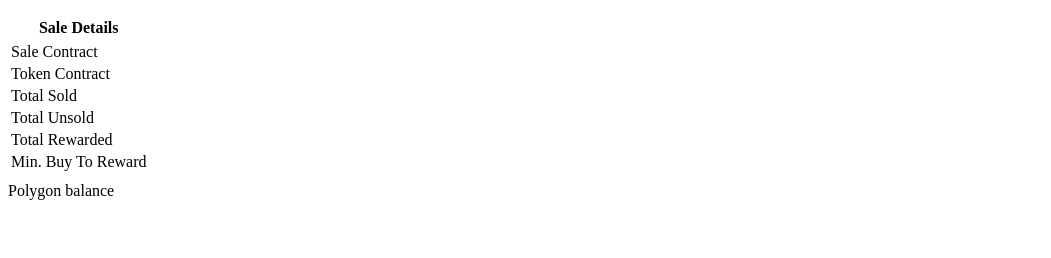
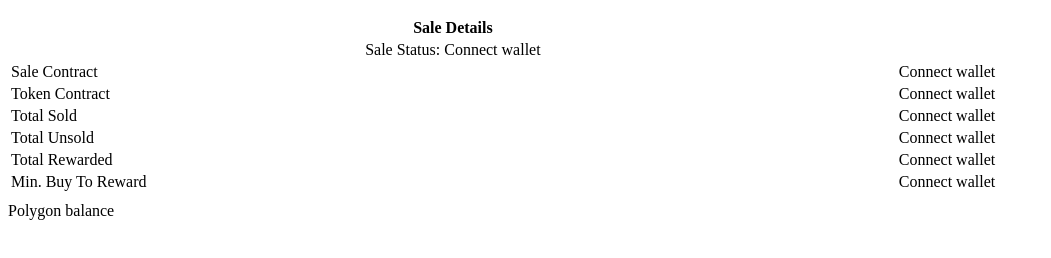
Before and after one commit to Ukboy505/Learn, a plain HTML site: page index grok window.ethereum.html in a window 1280 px wide. Shown: the whole page, without its empty margins (0-1051 px from the left). Drawn offline with Linux system fonts and the light colour scheme.

Commit message:
Update index grok window.ethereum.html

```diff
--- a/index grok window.ethereum.html
+++ b/index grok window.ethereum.html
@@ -15,13 +15,13 @@
 
 <table>
   <th>Sale Details</th>
-    <tr><td id="sale-status" width="90%" align="center" style="display: none">Sale Status: Connect wallet</td></tr>
-    <tr><td>Sale Contract</td><td id="sale-contract" style="display: none">Connect wallet</td></tr>
-    <tr><td>Token Contract</td><td id="token-contract" style="display: none">Connect wallet</td></tr>
-    <tr><td>Total Sold</td><td id="total-sold" style="display: none">Connect wallet</td></tr>
-    <tr><td>Total Unsold</td><td id="total-unsold" style="display: none">Connect wallet</td></tr>
-    <tr><td>Total Rewarded</td><td id="total-rewarded" style="display: none">Connect wallet</td></tr>
-    <tr><td>Min. Buy To Reward</td><td id="min-buy-to-reward" style="display: none">Connect wallet</td></tr>
+    <tr><td id="sale-status" width="90%" align="center">Sale Status: Connect wallet</td></tr>
+    <tr><td>Sale Contract</td><td id="sale-contract">Connect wallet</td></tr>
+    <tr><td>Token Contract</td><td id="token-contract">Connect wallet</td></tr>
+    <tr><td>Total Sold</td><td id="total-sold">Connect wallet</td></tr>
+    <tr><td>Total Unsold</td><td id="total-unsold">Connect wallet</td></tr>
+    <tr><td>Total Rewarded</td><td id="total-rewarded">Connect wallet</td></tr>
+    <tr><td>Min. Buy To Reward</td><td id="min-buy-to-reward">Connect wallet</td></tr>
     <tr><td></td><td id=""></td></tr>
     <tr><td></td><td id=""></td></tr>
     </table>
```
